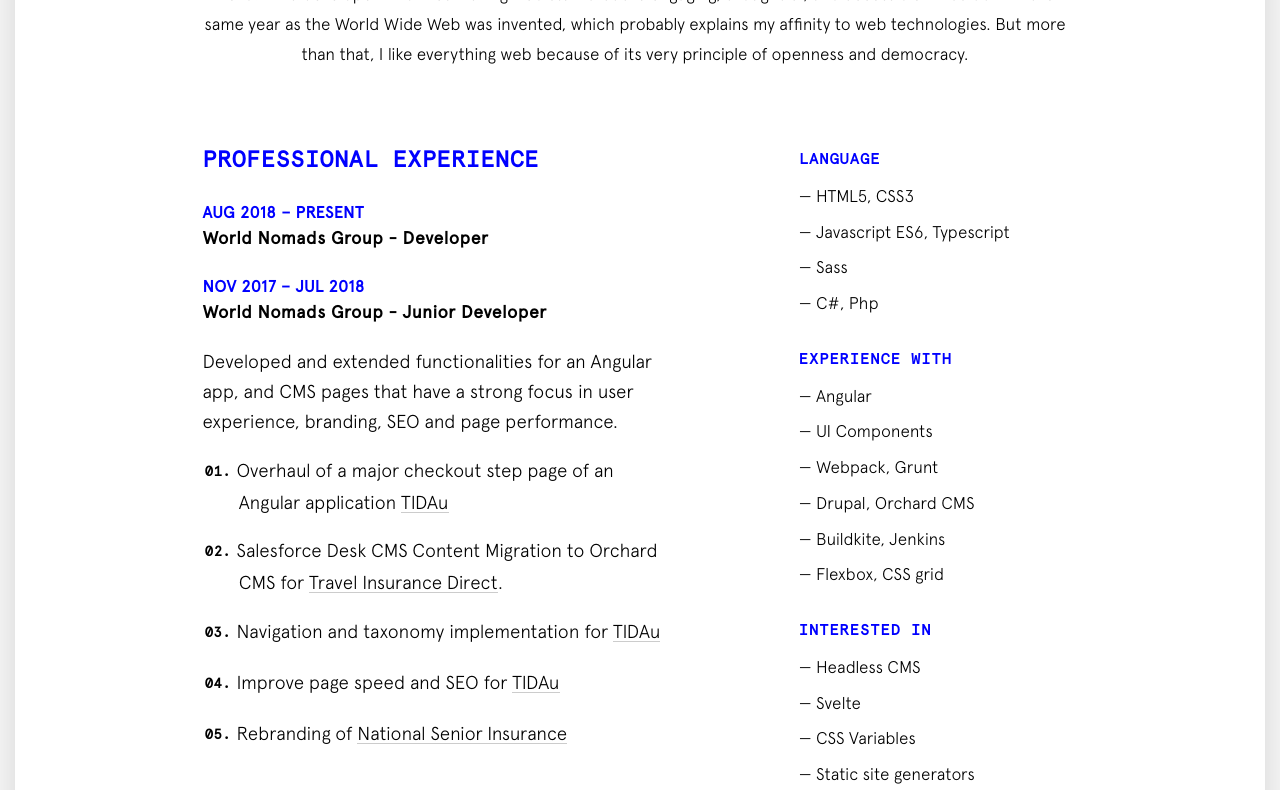
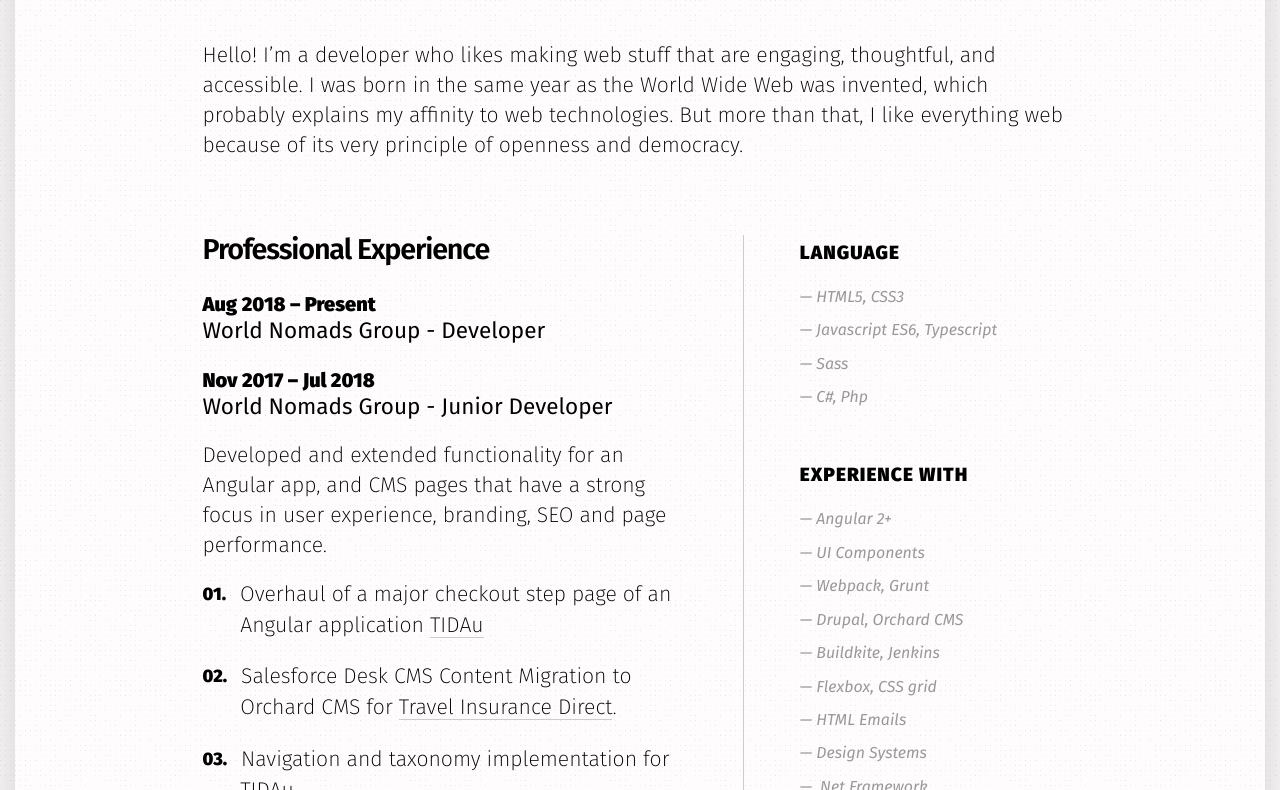
Before and after one commit to bchiong/bchiong.github.io, a plain HTML site: page index.html in a window 1280 px wide. Shown: the part 190-980 px from the top of the page. Drawn offline with Linux system fonts and the light colour scheme.

Commit message:
change theme, update cv pdf

```diff
--- a/css/main.css
+++ b/css/main.css
@@ -1,43 +1,13 @@
 /* Vanilla CSS you should try it */
-/* #### Generated By: http://www.cufonfonts.com #### */
-
-@font-face {
-  font-family: 'Apercu Regular';
-  font-style: normal;
-  font-weight: normal;
-  src: local('Apercu Regular'), url('../fonts/Apercu_Regular.woff') format('woff');
-}
-
-@font-face {
-  font-family: 'Apercu Mono Regular';
-  font-style: normal;
-  font-weight: normal;
-  src: local('Apercu Mono Regular'), url('../fonts/Apercu Mono.woff') format('woff');
-}
-
-@font-face {
-  font-family: 'Apercu Light';
-  font-style: normal;
-  font-weight: normal;
-  src: local('Apercu Light'), url('../fonts/Apercu Light.woff') format('woff');
-}
-
-@font-face {
-  font-family: 'Apercu Italic';
-  font-style: normal;
-  font-weight: normal;
-  src: local('Apercu Italic'), url('../fonts/Apercu Italic.woff') format('woff');
-}
-
 html, body{
-  font-family: 'Apercu Regular', sans-serif;
-  background: #ffffff;
+  font-family: 'Fira sans', sans-serif;
+  background: url('../img/noisyly.png') repeat fixed, linear-gradient(to bottom, rgba(28,20,20,0.26) 0%,rgba(155,155,155,0) 0.2em) fixed;
   font-size: 1em;
   overflow-x: hidden;
 }
 
 html{
-  /*background: rgb(76, 76, 76) url('../img/noisyly.png');*/
+  background: rgb(76, 76, 76) url('../img/noisyly.png');
   border-bottom: 10px solid #000;
 }
 
@@ -76,7 +46,7 @@ footer a:hover{
 
 .main{
   grid-area: main;
-  margin: 0 auto 40px;
+  margin: 1em auto 40px;
   line-height: 1.2em;
   text-align: left;
   width: 70%;
@@ -84,8 +54,6 @@ footer a:hover{
 }
   .main h1 + p{
     margin-right: 10px;
-    font-size: 0.85rem;
-    text-align: center;
   }
   .main a, footer a{
     transition: 0.3s all cubic-bezier(0.42, 0, 0.57, 1.96)
@@ -105,7 +73,7 @@ footer a:hover{
     margin-top: 1em;
   }
   .main .-span-cols-4{
-    /*border-left: 1px solid #ccc;*/
+    border-left: 1px solid #ccc;
     font-size: 0.85em;
     line-height: 1.4;
   }
@@ -116,44 +84,43 @@ footer a:hover{
     padding-left: 0;
     padding-bottom: 0.7em;
     padding-right: 1em;
-    font-size: 0.8em;
+    font-size: 0.75em;
     list-style-type: none;
+    font-style: italic;
+    color: #999;
   }
   .main .-span-cols-4 ul li:before{
     content: '— ';
   }
-
   .main h4{
-    font-family: "Apercu Mono Regular";
     text-transform: uppercase;
-    font-size: 0.7em;
+    font-size: 0.9em;
+    font-weight: 800;
     letter-spacing: 1px;
     margin-bottom: 1em;
-    color: #0000ff;
   }
   .main h3{
     margin-top: -13px;
-    font-size: 0.7em;
-    letter-spacing: 0.03em;
+    font-weight: 400;
+    font-size: 0.9em;
   }
   .main h6{
     margin: 0 0 0.5em 0;
     padding: 0;
-    font-size: 0.65em;
-    letter-spacing: 0.03em;
-    text-transform: uppercase;
-    color: #0000ff;
+    font-size: 0.8em;
   }
   .main h6 em{
     margin-top: 1em;
     display: block;
     font-size: 0.8em;
+    font-weight: 400;
+    color: rgb(70, 122, 163);
   }
   .main h2 + p em{
     margin-top: 0;
   }
   .main ul{
-    margin-bottom: 1em;
+    margin-bottom: 2em;
   }
 
 .col > h2:first-child{
@@ -167,36 +134,30 @@ footer a:hover{
 /* Typographic defaults */
 h1, h2, h3, h4, h5, h6{
   text-align: left;
-  font-family: "Apercu Regular";
 }
 
 h1{
-  font-family: "Apercu Mono Regular";
-  text-transform: uppercase;
-  color: #0000ff;
   text-align: center;
-  font-size: 2.75em;
+  font-size: 3em;
   margin-top: 0.5em;
-  margin-bottom: 0.5em;
+  margin-bottom: 0.8em;
   line-height: 1.1;
 }
 
 h2{
-  font-family: "Apercu Mono Regular";
   text-align: left;
   font-weight: 600;
-  font-size: 0.9em;
+  font-size: 1.15em;
   padding-bottom: 5px;
-  letter-spacing: 0.03em;
+  letter-spacing: -0.04em;
   margin-top: 2.5em;
-  text-transform: uppercase;
-  color: #0000ff;
 }
 
 p{
   text-align: left;
-  font-family: 'Apercu Light', sans-serif;
-  font-size: 0.75em;
+  font-family: 'Fira sans', sans-serif;
+  font-weight: 200;
+  font-size: 0.85em;
 }
 
 dl{
@@ -245,13 +206,12 @@ ul{
 }
 
 ul li{
-  font-family: "Apercu Light";
   text-align: left;
   list-style-type: none;
   padding-left: 0.2em;
   display: list-item;
   font-weight: 200;
-  font-size: 0.75em;
+  font-size: 0.85em;
   counter-increment: item;
   padding-bottom: 1em;
 }
@@ -312,14 +272,13 @@ ul li{
 }
 
 .-span-cols-6 ul li:before{
-  font-family: "Apercu Mono Regular";
   content: "0" counter(item) ". ";
   font-weight: 800;
   margin-left: -1.65em;
-  margin-right: -0.7rem;
-  font-size: 0.75em;
+  margin-right: 2px;
+  font-size: 0.85em;
   position: relative;
-  left: -11px;
+  left: -8px;
   top: -1px;
 }
 
@@ -363,9 +322,7 @@ ul li{
   }
 
   .main h1 + p{
-    font-size: 0.8rem;
     margin-right: 2em;
-    line-height: 1.1rem;
   }
 
   .-p-left-3{
@@ -403,10 +360,12 @@ ul li{
     margin: 2em 0 0.4em;
   }
 
+  .main h3{
+    margin: 0 0 1em;
+  }
+
   .main h6{
     margin-bottom: 0;
-    line-height: 2rem;
-
   }
 
   .main, .footer{
--- a/index.html
+++ b/index.html
@@ -16,8 +16,8 @@
 
     <link href="https://fonts.googleapis.com/css?family=Montserrat:300,400i,500,800" rel="stylesheet">
 
-      <link href='/css/belmu.css?1572267325452028000' rel='stylesheet' type="text/css" />
-      <link href='/css/main.css?1572267325452028000' rel='stylesheet' type="text/css" />
+      <link href='/css/belmu.css?1572437235173014200' rel='stylesheet' type="text/css" />
+      <link href='/css/main.css?1572437235173014200' rel='stylesheet' type="text/css" />
 
 
 
@@ -57,7 +57,7 @@
 
 <h3 id="world-nomads-group-junior-developer">World Nomads Group - Junior Developer</h3>
 
-<p>Developed and extended functionalities for an Angular app, and CMS pages that have a strong focus in user experience, branding, SEO and page performance.</p>
+<p>Developed and extended functionality for an Angular app, and CMS pages that have a strong focus in user experience, branding, SEO and page performance.</p>
 
 <ul>
 <li>Overhaul of a major checkout step page of an Angular application <a href="https://buy.travelinsurancedirect.com.au">TIDAu</a></li>
@@ -96,37 +96,39 @@
 <h4 id="experience-with">Experience with</h4>
 
 <ul>
-<li>Angular</li>
+<li>Angular 2+</li>
 <li>UI Components</li>
 <li>Webpack, Grunt</li>
 <li>Drupal, Orchard CMS</li>
 <li>Buildkite, Jenkins</li>
 <li>Flexbox, CSS grid</li>
+<li>HTML Emails</li>
+<li>Design Systems</li>
+<li>.Net Framework</li>
 </ul>
 
 <h4 id="interested-in">Interested in</h4>
 
 <ul>
 <li>Headless CMS</li>
-<li>Svelte</li>
+<li>Svelte, React, Vue.js</li>
 <li>CSS Variables</li>
 <li>Static site generators</li>
 </ul>
 
-<dl>
-<dt><strong>Frameworks and Tools:</strong>
+<h4 id="frameworks-and-tools">Frameworks and Tools:</h4>
 
-<dd>Angular 2+, RxJs, NgRx, Orchard CMS, <a href="http://smacss.com/">SMACSS</a>, NPM/Yarn, Jasmine and Karma, Protractor</dd></dt>
-</dl>
+<ul>
+<li>RxJs, NgRx, <a href="http://smacss.com/">SMACSS</a>, NPM/Yarn, Jasmine and Karma, Protractor</li>
+</ul>
 
-<div class="-print-only">
-    <h2 id="references">References</h2>
+<h2 id="references">References</h2>
 
-<p>Please contact me at <a href="mailto:bjchiong@gmail.com">bjchiong@gmail.com</a> for references.</p>
+<ul>
+<li>Please contact me at <a href="mailto:bjchiong@gmail.com">bjchiong@gmail.com</a> for references.</li>
+</ul>
 
 </div>
-
-<p></div></p>
 
 <p></div></p>
 
@@ -135,14 +137,14 @@
       </main>
       <footer class="-m-auto -border-top -em-08 -lineheight-1-3 footer -text-left">
 
-  <div class="-text-center -print-hidden"><a href="cv.pdf" class="download"><span class="download-icon"></span> Download this as a pdf <span class="-em-07 ">(generated using node-html-pdf)</span></a>
+  <div class="-text-center -print-hidden"><a href="cv.pdf" class="download"><span class="download-icon"></span> Download this as a pdf</a>
   </div>
 
   <div class="-clearfix -text-center -print-only -p-top-3">
-      <em>This was generated using node-html-pdf, and is rather static. <br/>Please check out the online version where possible. <a href="/urlhere">Url here.</a>
+      <em>Please check out the online version where possible. <a href="https://bchiong.github.io/">Url here.</a>
       </em>
     </div>
-  <em class="-clearfix -text-center lastpublished -em-07">Last Published Monday, Oct 28, 2019, Portfolio upon request.</em>
+  <em class="-clearfix -text-center lastpublished -em-07">Last Published Wednesday, Oct 30, 2019, Portfolio upon request.</em>
 </footer>
       </div>
     </div>
```
Also changed, not shown: about/index.html (+5 -5 lines), post/emoji-support/index.html (+3 -3 lines), post/markdown-syntax/index.html (+3 -3 lines), post/math-typesetting/index.html (+6 -6 lines), post/placeholder-text/index.html (+3 -3 lines), post/rich-content/index.html (+3 -3 lines), 2 other files.
